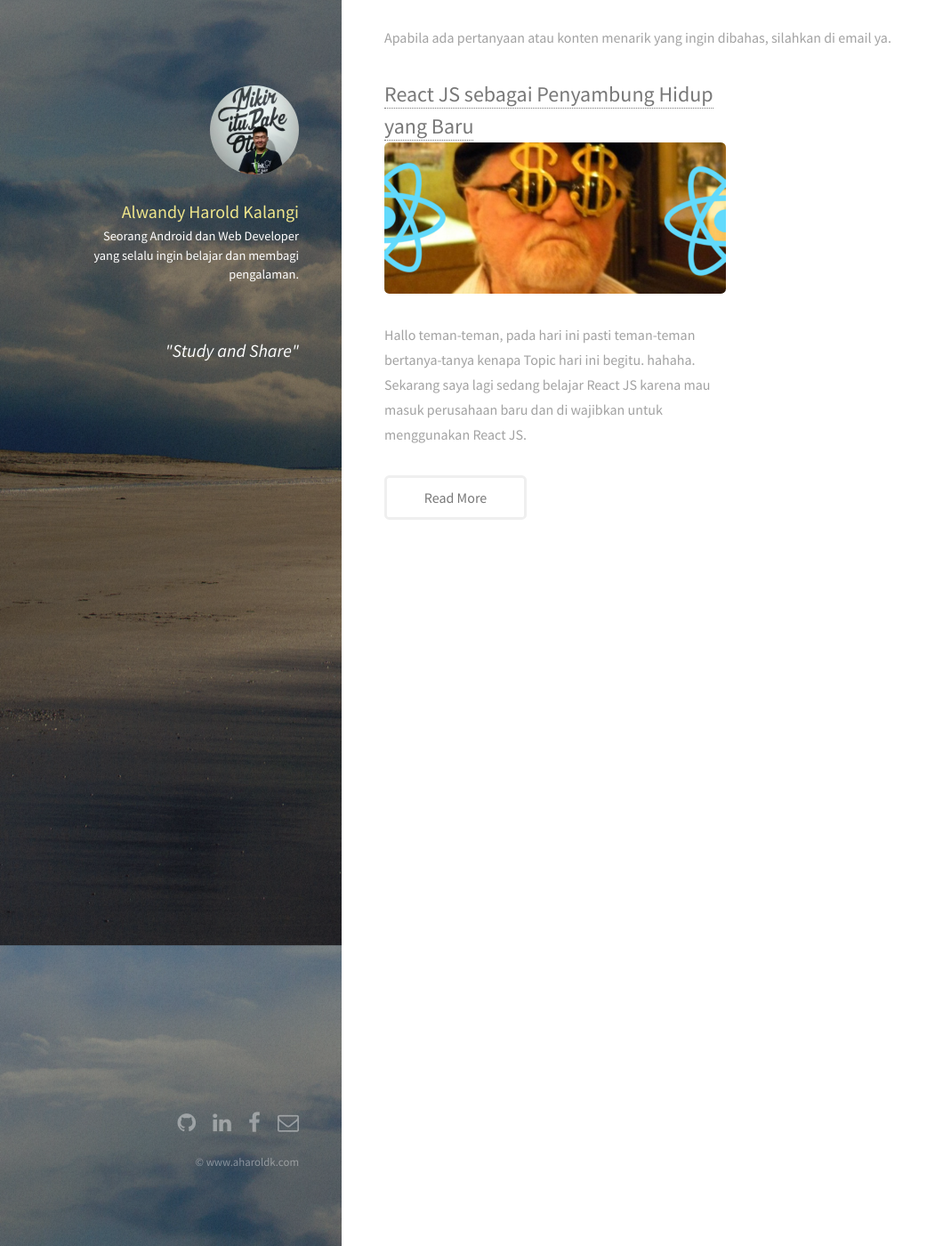
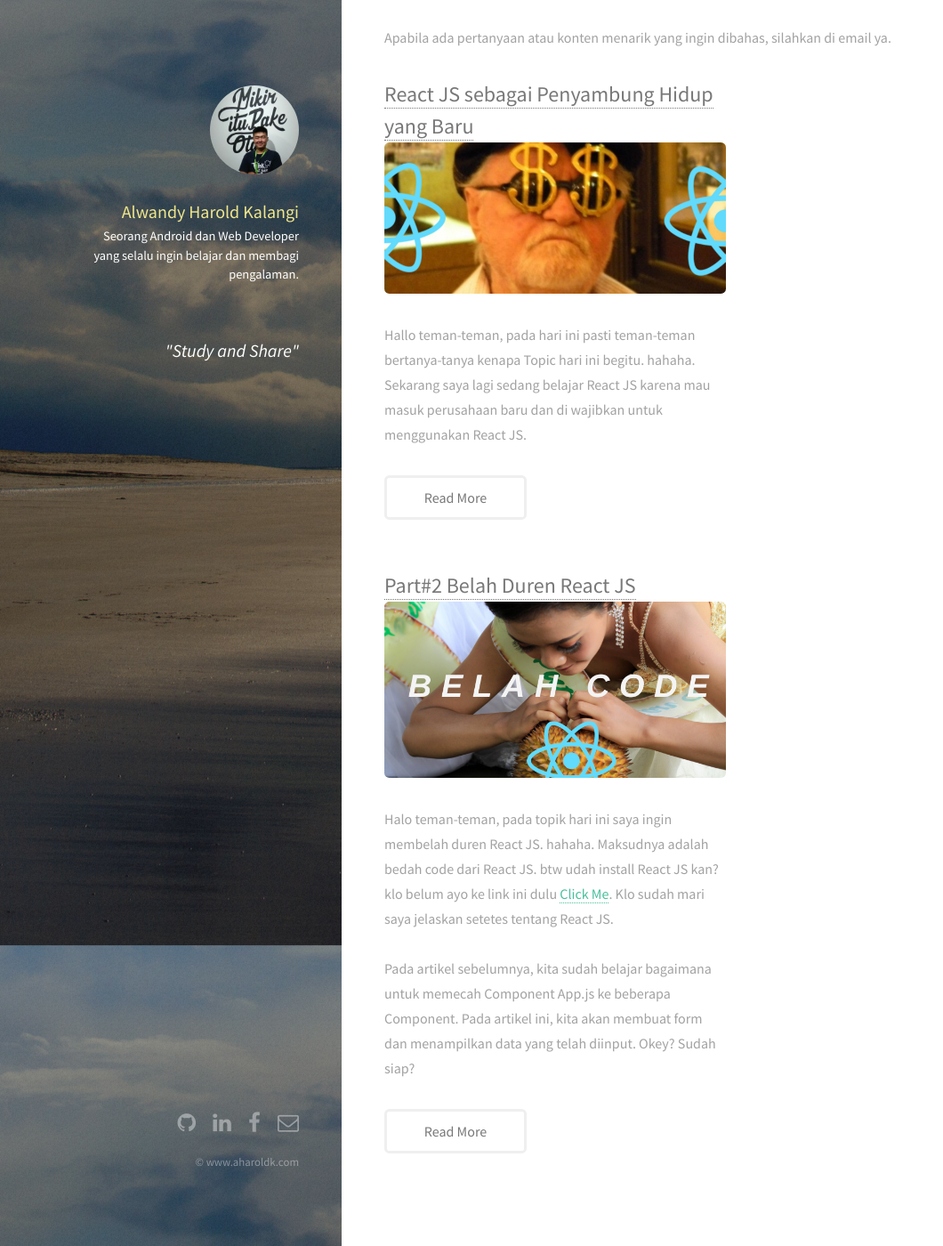
Before and after one commit to aharoldk/aharoldk.com, a Jekyll site: the page built from _posts/2018-06-02-Belah-Duren-React-JS.markdown, in a window 1280 px wide and 1400 px high, scrolled down 4237 px. Shown: the whole window at 89% size, without its empty margins (0-1060 px from the left). Built offline with Jekyll 4.4.1, drawn with Linux system fonts in a browser that asks for light colours; nearby versions of some CDN libraries; some of the changed text lies outside the part shown.

Commit message:
Artikel #8, Belah Duren React JS part#2

```diff
--- a/_posts/2018-06-02-Belah-Duren-React-JS.markdown
+++ b/_posts/2018-06-02-Belah-Duren-React-JS.markdown
@@ -1,35 +1,35 @@
 ---
 layout: post
-title: Belah Duren React JS
+title: Part#1 Belah Duren React JS
 categories: Software Development
 date: 2018-06-02T00:00:00.000Z
 ---
 <img src="{{ site.baseurl }}/images/fulls/7.png" class="fit image">
 Halo teman-teman, pada topik hari ini saya ingin membelah duren React JS. hahaha. Maksudnya adalah bedah code dari React JS. btw udah install React JS kan? klo belum ayo ke link ini dulu <a href="https://reactjs.org/docs/add-react-to-a-new-app.html">Click Me</a>. Klo sudah mari saya jelaskan setetes tentang React JS.
 
-<img src="{{ site.baseurl }}/images/fulls/reactjs/1.png" class="fit image">
+<img src="{{ site.baseurl }}/images/fulls/reactjs/part1/1.png" class="fit image">
 Gambar diatas merupakan isi dari file index.js dimana dilakukan import ReactDOM sehingga ReactDom dapat digunakan.
 ReactDOM.render(<App />, document.getElementById('root')) berfungsi untuk merender component App yang sudah di import diatas ke dalam document yang berelement 'root'.
 
-<img src="{{ site.baseurl }}/images/fulls/reactjs/2.png" class="fit image">
+<img src="{{ site.baseurl }}/images/fulls/reactjs/part1/2.png" class="fit image">
 Ini merupakan code dari App tadi yang bisa di import di Index.js. Dicode ini ditampilkan class yang menggunakan ES6 class, gimana menurut teman-teman sangat mudah dibacakan class ini? hahaha.
 Kita menggunakan bahasa html dalam js, ini karena didukung dari JSX. JSX merupakan ekstensi sintaks javascript yang terlihat mirip seperti XML. Menarik bukan?
 <br>
 Di code App.js ini kita menampilkan tampilan Header dan Body sehingga hasil tampilannya seperti ini.
-<img src="{{ site.baseurl }}/images/fulls/reactjs/6.png" class="fit image">
+<img src="{{ site.baseurl }}/images/fulls/reactjs/part1/6.png" class="fit image">
 <br>
 Di artikel sebelumnya <a href="http://aharoldk.com/software/development/2018/05/27/React-JS-Sebagai-Penyambung-Hidup-Yang-Baru/" target="_blank">Click Me</a>, saya pernah membahas tentang kenapa harus menggunakan React JS. Salah satu point yang saya mau bahas adalah Menggunakan konsep Component untuk memecah kode menjadi lebih kecil dan bisa digunakan berkali-kali. Oleh karena itu saya mau memecah contoh kode diatas.
 <br>
 <br>
-<img src="{{ site.baseurl }}/images/fulls/reactjs/4.png" class="fit image">
+<img src="{{ site.baseurl }}/images/fulls/reactjs/part1/4.png" class="fit image">
 Pada gambar diatas, saya membuat file baru dengan nama Header.js kemudian memindahkah code <Header>...</Header> kedalam return Header.js.
 <br>
 <br>
-<img src="{{ site.baseurl }}/images/fulls/reactjs/3.png" class="fit image">
+<img src="{{ site.baseurl }}/images/fulls/reactjs/part1/3.png" class="fit image">
 Selanjutnya saya juga membuat file baru dengan nama Body.js dan memindahkan code <p>...</p> kedalam return Body.js
 <br>
 <br>
-<img src="{{ site.baseurl }}/images/fulls/reactjs/5.png" class="fit image">
+<img src="{{ site.baseurl }}/images/fulls/reactjs/part1/5.png" class="fit image">
 Pada App.js saya import component Header.js dan Body.js dan mengunakan Component itu di dalam <div>...</div> dengan cara menambahkan <Header /> dan <Body />. Apabila kamu mau menggunakan component Header atau Body pada file lain sisa dilakukan import dan voala....
 
 untuk contoh applikasi ini, anda bisa langsung melihat disini <a href="https://github.com/aharoldk/ReactJs-Blog">Github</a>
--- /dev/null
+++ b/_posts/2018-06-03-Belah-Duren-React-JS-part-2.markdown
@@ -0,0 +1,37 @@
+---
+layout: post
+title: Part#2 Belah Duren React JS
+categories: Software Development
+date: 2018-06-03T00:00:00.000Z
+---
+<img src="{{ site.baseurl }}/images/fulls/7.png" class="fit image">
+Halo teman-teman, pada topik hari ini saya ingin membelah duren React JS. hahaha. Maksudnya adalah bedah code dari React JS. btw udah install React JS kan? klo belum ayo ke link ini dulu <a href="https://reactjs.org/docs/add-react-to-a-new-app.html">Click Me</a>. Klo sudah mari saya jelaskan setetes tentang React JS.
+<br/>
+<br/>
+Pada artikel sebelumnya, kita sudah belajar bagaimana untuk memecah Component App.js ke beberapa Component. Pada artikel ini, kita akan membuat form dan menampilkan data yang telah diinput. Okey? Sudah siap?
+
+<img src="{{ site.baseurl }}/images/fulls/reactjs/part2/1.png" class="fit image">
+Buat file baru dengan nama DetailMantan. Code diatas itu untuk menampilkan list dari mantan yang sudah kita input dimana menampilkan nama dan umur mantan kita dengan cara menangkap <u><strong>this.props.nama</strong></u> dan <u><strong>this.props.umur</strong></u>.
+
+<img src="{{ site.baseurl }}/images/fulls/reactjs/part2/2.png" class="fit image">
+Kemudian kita buat file baru dengan nama ListMantan untuk menampung data yang dikirim dari App.js. Coba lihat <strong><u>this.props.list.map(lists => ...)</u></strong> itu merupakan fungsi perulangan dimana tiap index dari list itu akan mengirim data ke DetailMantan untuk dicetak. <i>(Jangan Lupa Import DetailMantan ya supaya bisa digunakan tag DetailMantan dan bisa liat mantan-mantan kamu hahaha)</i>
+
+<img src="{{ site.baseurl }}/images/fulls/reactjs/part2/3.png" class="fit image">
+Ganti code pada Body.js seperti diatas dimana menampilkan form yang memiliki input nama mantan,umur mantan, dan input yang bertipe submit. Selanjutnya tambahkan onSubmit dan arahakan pada fungsi getSubmit untuk mengarahkan ketika melakukan submit. Ketika pada getSubmit, saya menggunakan preventDefault() untuk tidak merefresh page, menangkap value dari form yang sudah kita berikan nama pada form, dan mengirimkan value pada fungsi saveStateMantan yang berada pada App.js.
+<br>
+<br>
+<img src="{{ site.baseurl }}/images/fulls/reactjs/part2/4.png" class="fit image">
+Kemudian pada App.js, saya membuat <u><strong>constructor(props){ ... }</strong></u> dimana menampung data state <i>(next tutorial saya akan menjelaskan tentang state dan props)</i>. Kemudian saya initialisasikan state sebagai object dimana menampung name, title, dan daftar. <br>
+Setelah itu saya buat fungsi untuk menangkap dan menambahkan data ke dalam state. <i>this.setState({...})</i> digunakan untuk menset state kita dengan data yang baru. Next pada render(), saya memberikan value kepada Header dan ListMantan dan memberikan fungsi kepada Body.
+<br>
+<br>
+<img src="{{ site.baseurl }}/images/fulls/reactjs/part2/5.png" class="fit image">
+Dan yang terakhir rubah sedikit pada Header.js dimana kita menampilkan name dan title.
+<br>
+<br>
+<img src="{{ site.baseurl }}/images/fulls/reactjs/part2/6.png" class="fit image">
+TADAAAAAAAAAAAAAAAAAAAAAAAAAAAAA. Berikut tampilannya teman-teman. <br>
+Gimana teman-teman? Apakah memusingkan? atau buat Pingsan? hahaha. <br>
+Untuk contoh applikasi ini, anda bisa langsung melihat disini <a href="https://github.com/aharoldk/ReactJs-Blog">Github</a>
+
+Apabila ada pertanyaan atau konten menarik yang ingin dibahas, silahkan di email ya.
```
Also changed, not shown: images/fulls/reactjs/part1/1.png (renamed from images/fulls/reactjs/1.png), images/fulls/reactjs/part1/2.png (renamed from images/fulls/reactjs/2.png), images/fulls/reactjs/part1/3.png (renamed from images/fulls/reactjs/3.png), images/fulls/reactjs/part1/4.png (renamed from images/fulls/reactjs/4.png), images/fulls/reactjs/part1/5.png (renamed from images/fulls/reactjs/5.png), images/fulls/reactjs/part1/6.png (renamed from images/fulls/reactjs/6.png), images/fulls/reactjs/part2/1.png (added), images/fulls/reactjs/part2/2.png (added), images/fulls/reactjs/part2/3.png (added), images/fulls/reactjs/part2/4.png (added), images/fulls/reactjs/part2/5.png (added), images/fulls/reactjs/part2/6.png (added).
